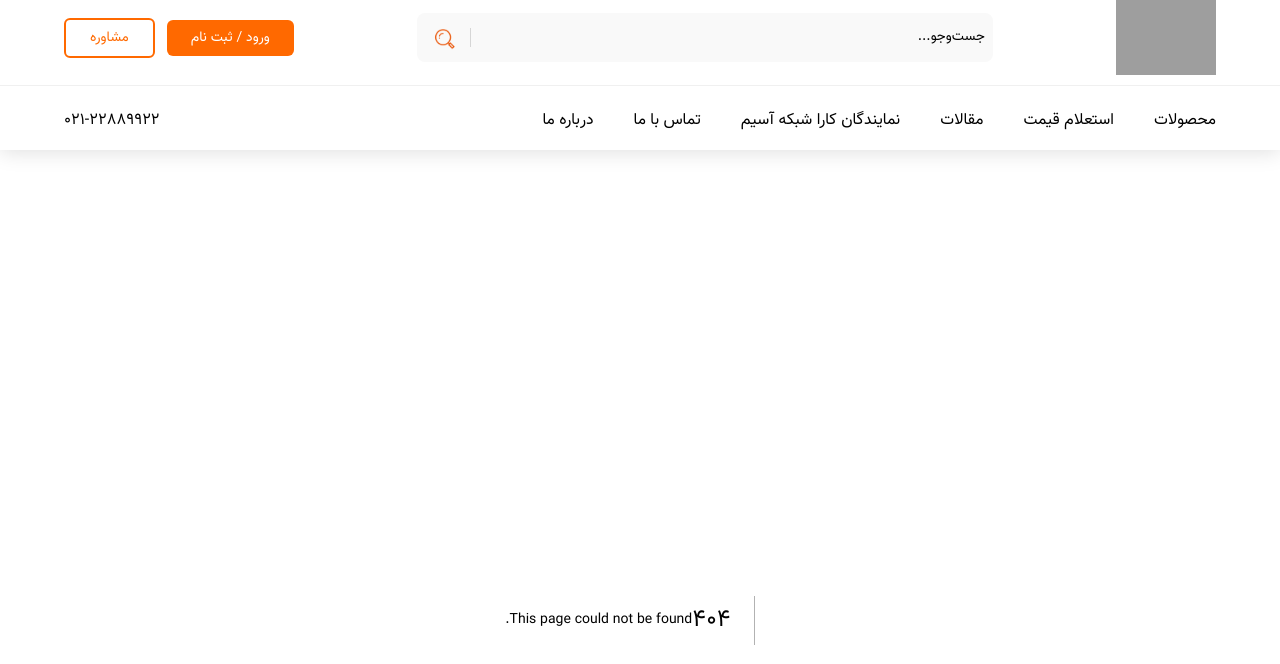
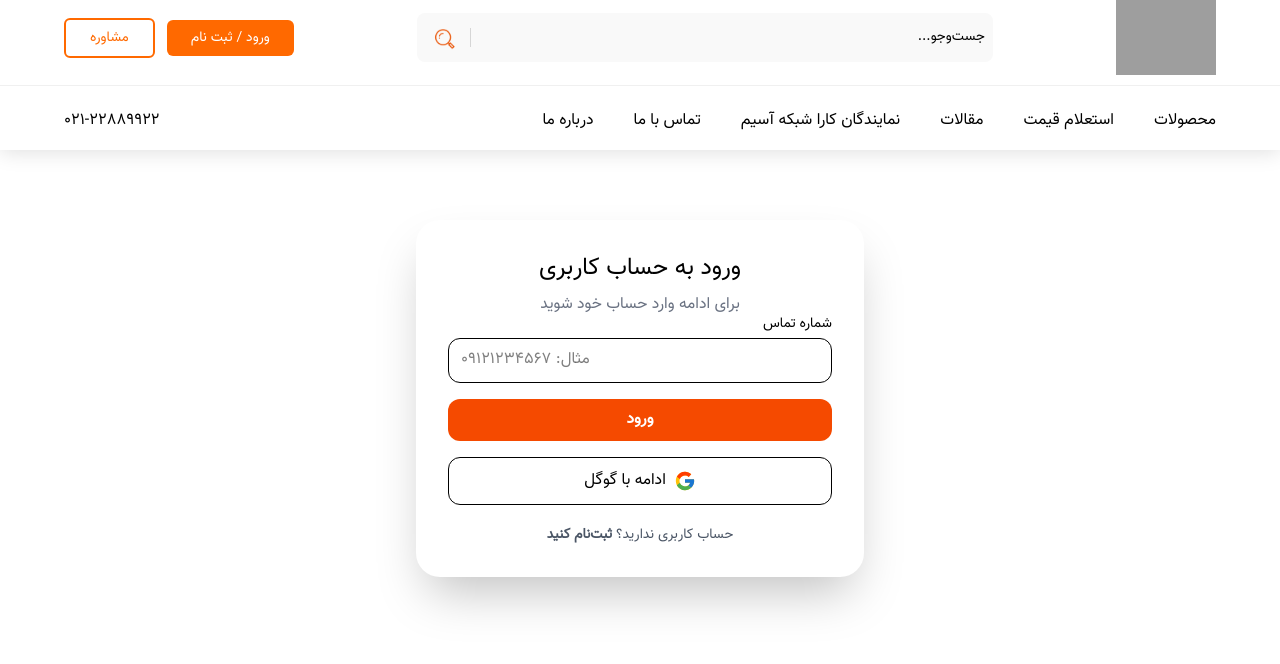
Before and after one commit to ipasimco-stack/asimco-front, a Next.js app: page /auth in a window 1280 px wide. Before the commit this address had no page. Shown: the top 664 px of the page. Built offline with nearby package versions, Linux system fonts and the light colour scheme; grey boxes are pictures that could not be loaded; a web font is replaced by a local one.

Commit message:
feat: add auth page by login and sign up draggable box

```diff
--- a/package.json
+++ b/package.json
@@ -12,10 +12,12 @@
     "@reduxjs/toolkit": "^2.8.2",
     "antd": "^5.27.0",
     "clsx": "^2.1.1",
+    "framer-motion": "^12.23.12",
     "next": "15.4.6",
     "react": "19.1.0",
     "react-dom": "19.1.0",
     "react-fast-marquee": "^1.6.5",
+    "react-icons": "^5.5.0",
     "react-redux": "^9.2.0",
     "uuid": "^11.1.0"
   },
--- a/src/components/shared/header.tsx
+++ b/src/components/shared/header.tsx
@@ -43,7 +43,9 @@ export const Header = () => {
                 </div>
                 <div className="flex items-center gap-3">
                     <Button >
-                        ورود / ثبت نام
+                        <Link href={'/auth'}>
+                            ورود / ثبت نام
+                        </Link>
                     </Button>
 
                     <Button variant="outline">
--- /dev/null
+++ b/src/pages/auth/index.tsx
@@ -0,0 +1,66 @@
+import { useState } from "react";
+import { motion } from "framer-motion";
+import { FcGoogle } from "react-icons/fc";
+
+export default function AuthPage() {
+    const [isLogin, setIsLogin] = useState(true);
+
+    return (
+        <div className="flex items-center justify-center">
+            <motion.div
+                initial={{ opacity: 0, y: 40 }}
+                animate={{ opacity: 1, y: 0 }}
+                transition={{ duration: 0.6 }}
+                className="bg-white rounded-3xl shadow-2xl w-full max-w-md p-8"
+            >
+                <h1 className="text-2xl font-bold text-center mb-2">
+                    {isLogin ? "ورود به حساب کاربری" : "ثبت‌نام"}
+                </h1>
+                <p className="text-gray-500 text-center mb-6">
+                    {isLogin
+                        ? "برای ادامه وارد حساب خود شوید"
+                        : "اطلاعات خود را برای ساخت حساب وارد کنید"}
+                </p>
+
+                <div className="mb-4">
+                    <label className="block text-right text-sm mb-1">شماره تماس</label>
+                    <input
+                        type="tel"
+                        placeholder="مثال: 09121234567"
+                        className="w-full p-3 border rounded-xl focus:outline-none focus:ring-2 focus:ring-blue-400"
+                    />
+                </div>
+
+                {!isLogin && (
+                    <div className="mb-4">
+                        <label className="block text-right text-sm mb-1">نام و نام خانوادگی</label>
+                        <input
+                            type="text"
+                            placeholder="نام کامل شما"
+                            className="w-full p-3 border rounded-xl focus:outline-none focus:ring-2 focus:ring-blue-400"
+                        />
+                    </div>
+                )}
+
+                <button className="w-full bg-orange-600 !text-white p-3 rounded-xl font-semibold hover:bg-orange-700 transition mb-4">
+                    {isLogin ? "ورود" : "ثبت‌نام"}
+                </button>
+
+                <button className="w-full flex items-center justify-center gap-2 border !mt-4 p-3 rounded-xl hover:bg-gray-50 transition mb-6">
+                    <FcGoogle size={22} />
+                    <span>ادامه با گوگل</span>
+                </button>
+
+                <p className="text-center text-sm text-gray-600 !mt-5">
+                    {isLogin ? "حساب کاربری ندارید؟" : "قبلاً ثبت‌نام کرده‌اید؟"}{" "}
+                    <button
+                        className="text-blue-600 font-semibold"
+                        onClick={() => setIsLogin(!isLogin)}
+                    >
+                        {isLogin ? "ثبت‌نام کنید" : "وارد شوید"}
+                    </button>
+                </p>
+            </motion.div>
+        </div>
+    );
+}
--- a/src/styles/globals.css
+++ b/src/styles/globals.css
@@ -58,7 +58,7 @@ ul {
   position: absolute;
   inset: 0;
   background:
-    radial-gradient(circle at 0% 20%, rgba(255, 165, 0, 0.2), transparent 10%),
+    radial-gradient(circle at 0% 40%, rgba(255, 165, 0, 0.2), transparent 10%),
     radial-gradient(circle at 100% 50%, rgba(255, 140, 0, 0.15), transparent 10%),
     radial-gradient(circle at 50% 90%, rgba(255, 140, 0, 0.15), transparent 10%),
 }
```
Also changed, not shown: 1 other file (tests, documents, lock files or other folders).
